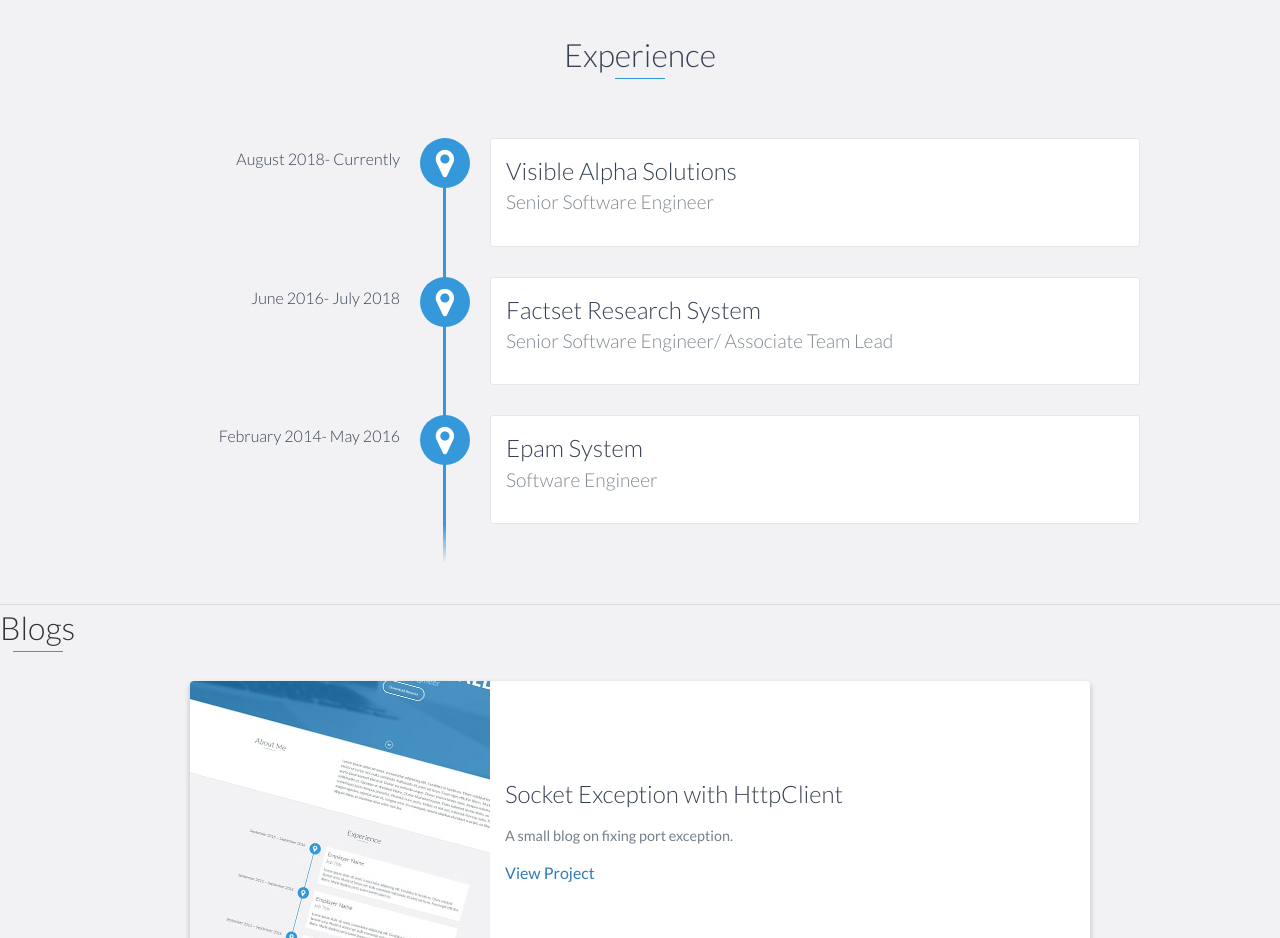
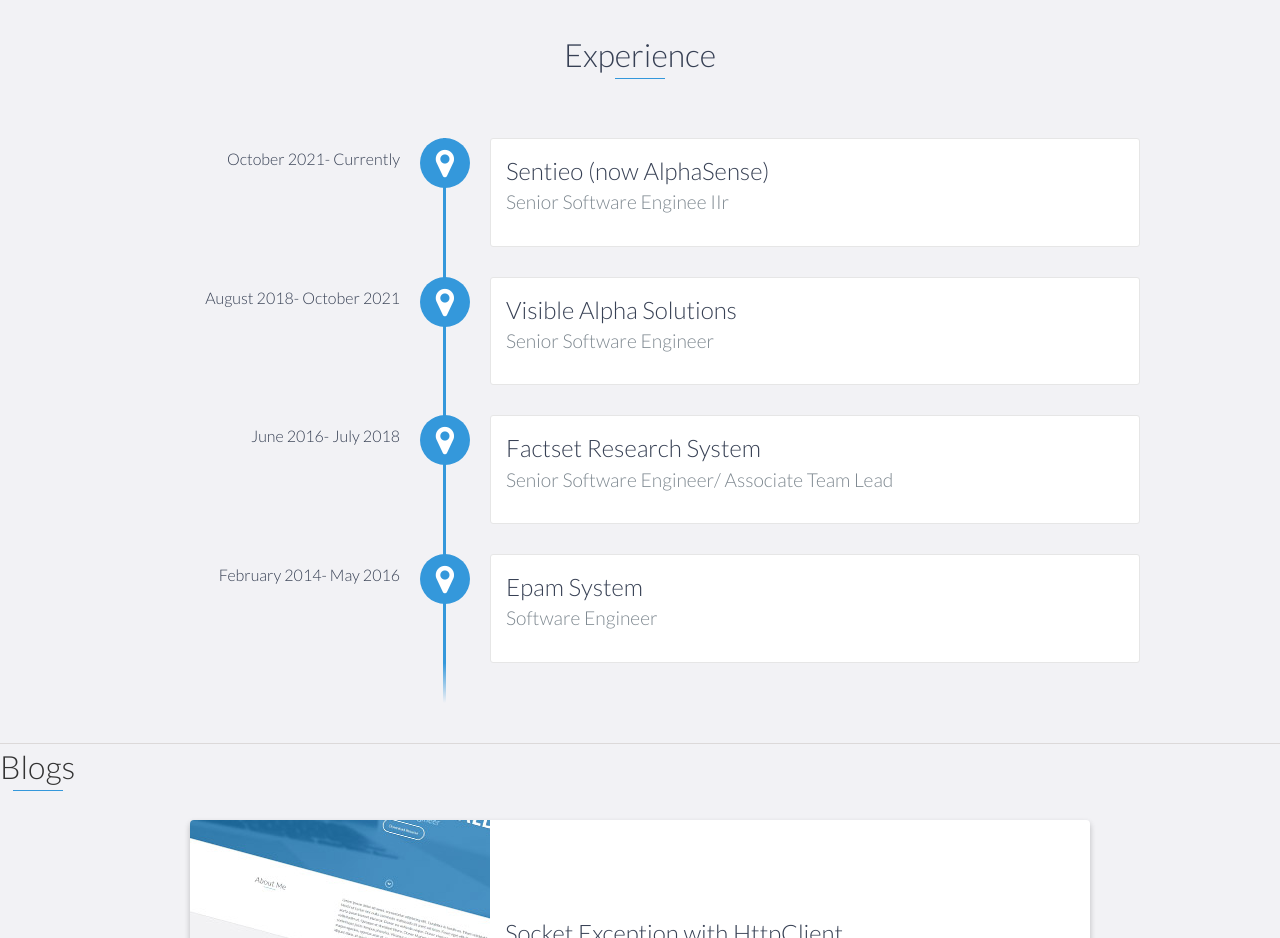
Before and after one commit to OggyMishra/me, a website: page index.html in a window 1280 px wide. Shown: the part 1060-1998 px from the top of the page. Drawn offline with nearby package versions, Linux system fonts and the light colour scheme.

Commit message:
Updated resume

```diff
--- a/index.html
+++ b/index.html
@@ -78,7 +78,11 @@
     <div id="experience" class="background-alt">
         <h2 class="heading">Experience</h2>
         <div id="experience-timeline">
-            <div data-date="August 2018- Currently">
+	    <div data-date="October 2021- Currently">
+                <h3>Sentieo (now AlphaSense)</h3>
+                <h4>Senior Software Enginee IIr</h4>
+            </div>
+            <div data-date="August 2018- October 2021">
                 <h3>Visible Alpha Solutions</h3>
                 <h4>Senior Software Engineer</h4>
             </div>
```
